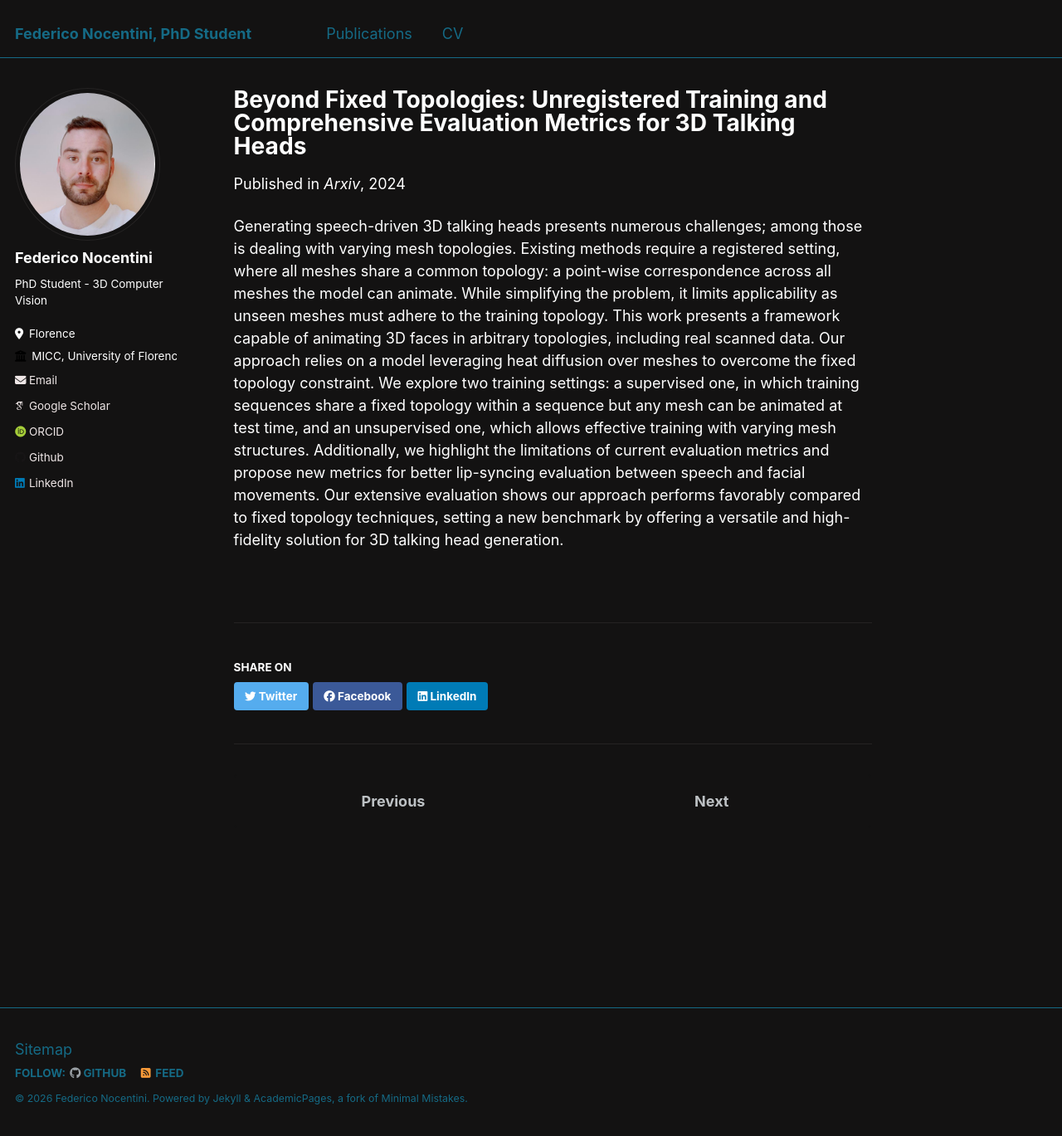
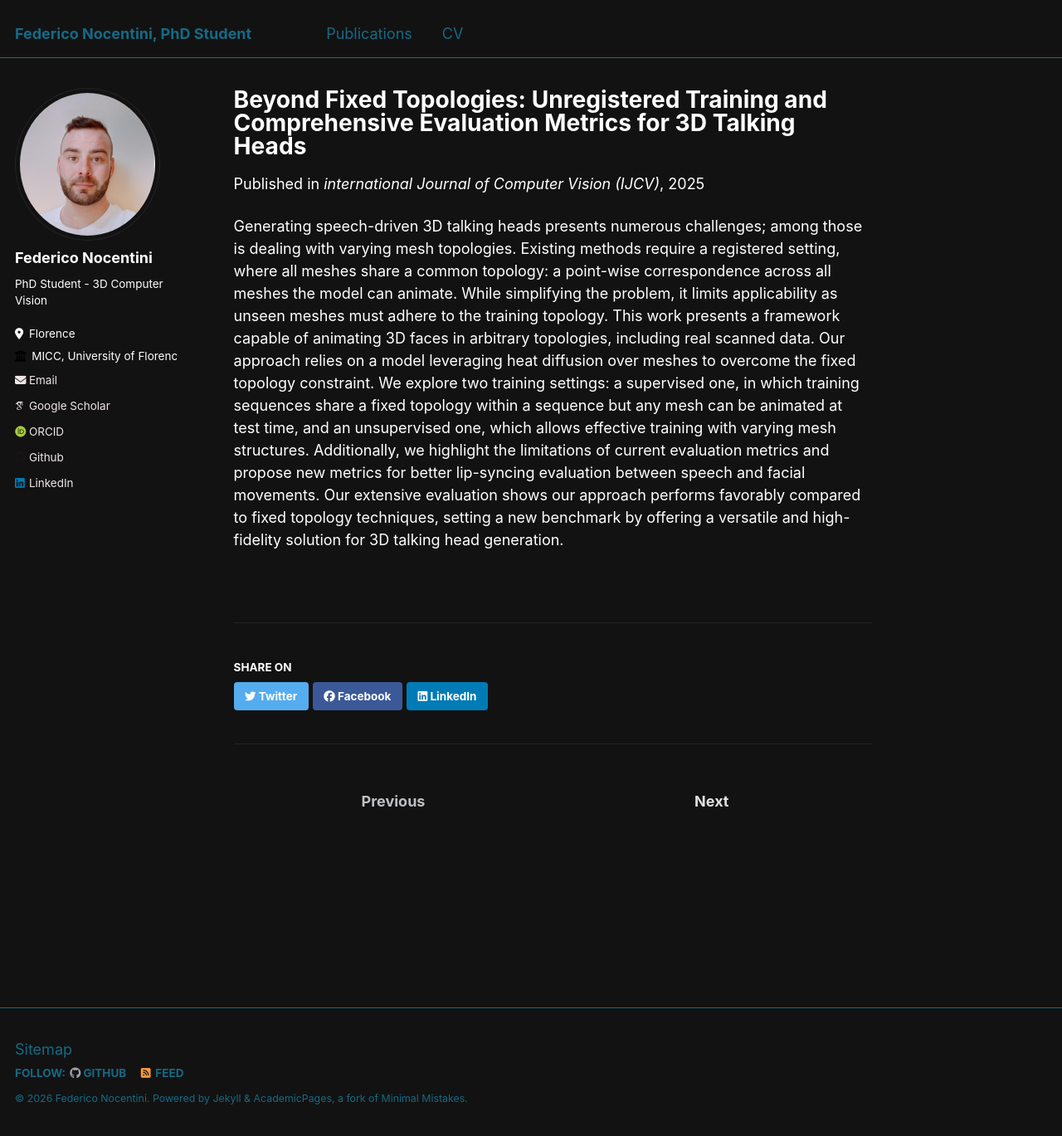
Before and after one commit to FedeNoce/fedenoce.github.io, a Jekyll site: the page built from _publications/4-beyond.md, in a window 1280 px wide and 1369 px high. Shown: the whole window at 83% size. Built offline with Jekyll 4.4.1, drawn with Linux system fonts in a browser that asks for light colours; some web fonts are replaced.

Commit message:
modified:   _pages/about.md 	modified:   _publications/4-beyond.md

```diff
--- a/_publications/4-beyond.md
+++ b/_publications/4-beyond.md
@@ -3,8 +3,8 @@ title: "Beyond Fixed Topologies: Unregistered Training and Comprehensive Evaluat
 collection: publications
 permalink: /publication/beyond-3
 excerpt: 'We explore two training settings: a supervised one, in which training sequences share a fixed topology within a sequence but any mesh can be animated at test time, and an unsupervised one, which allows effective training with varying mesh structures. Additionally, we highlight the limitations of current evaluation metrics and propose new metrics for better lip-syncing evaluation between speech and facial movements.'
-date: 2024-03-19
-venue: 'Arxiv'
+date: 2025-12-24
+venue: 'international Journal of Computer Vision (IJCV)'
 paperurl: 'https://arxiv.org/pdf/2410.11041'
 
 ---
```
Also changed, not shown: _pages/about.md (+2 -2 lines).
